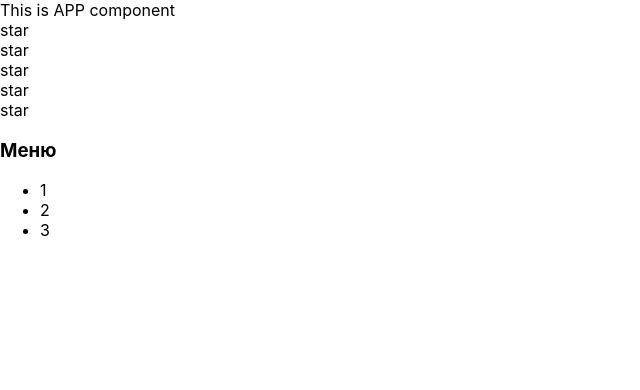
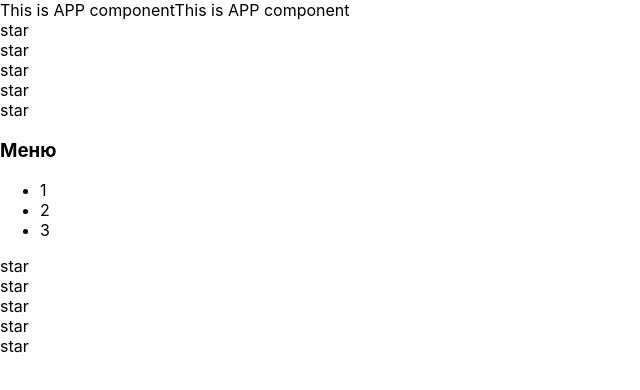
Before and after one commit to EvgeniyZamatevskiy/react-kabzda-kak-podrobno, a React (Create React App) app: page / in a window 1280 px wide. Shown: the top 390 px of the page, without its empty margins (0-640 px from the left). Built offline with nearby package versions, Linux system fonts and the light colour scheme.

Commit message:
lesson 2

```diff
--- a/src/App.tsx
+++ b/src/App.tsx
@@ -3,22 +3,38 @@ import React from 'react'
 function App() {
   return (
     <div>
+      <AppTitle />
       This is APP component
       <Rating />
       <Accordion />
+      <Rating />
     </div>
+  )
+}
+
+function AppTitle() {
+  return (
+    <>
+      This is APP component
+    </>
   )
 }
 
 function Rating() {
   return (
-    <div>
-      <div>star</div>
-      <div>star</div>
-      <div>star</div>
-      <div>star</div>
-      <div>star</div>
-    </div>
+    <>
+      <Star />
+      <Star />
+      <Star />
+      <Star />
+      <Star />
+    </>
+  )
+}
+
+function Star() {
+  return (
+    <div>star</div>
   )
 }
 
```
